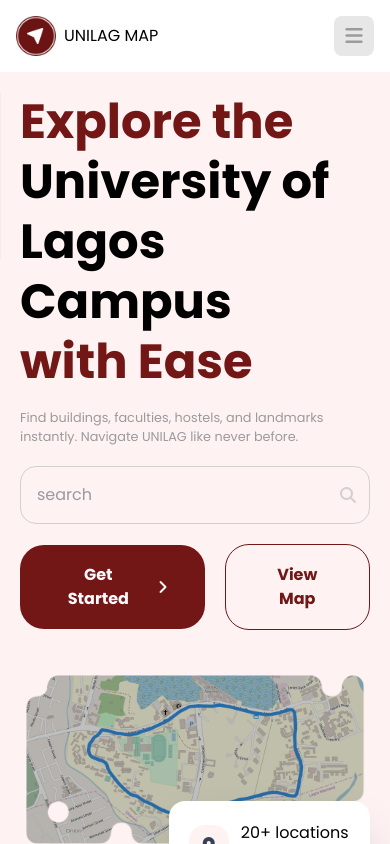
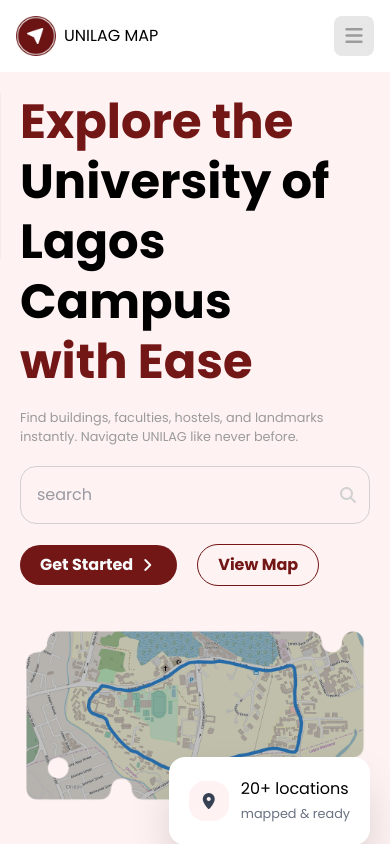
Before and after one commit to Jackson-51/web-compass, a React (Vite) app: page / in a window 390 px wide. Shown: the top 844 px of the page. Built offline with nearby package versions, Linux system fonts and the light colour scheme.

Commit message:
Adjust button styles for responsiveness

```diff
--- a/src/App.jsx
+++ b/src/App.jsx
@@ -77,11 +77,11 @@
             </div>
 
             <div className="flex items-center gap-5">
-              <button className="cursor-pointer px-8 py-4.5 bg-(--baseColor) rounded-3xl text-gray-50 font-bold flex items-center gap-2">
+              <button className="cursor-pointer px-5 md:px-8 py-2 md:py-4.5 bg-(--baseColor) rounded-3xl text-gray-50 font-bold flex items-center gap-1 md:gap-2">
                 Get Started
                 <i className="fa-solid fa-angle-right"></i>
               </button>
-              <button className="cursor-pointer px-8 py-4.5 border border-(--baseColor) text-(--baseColor) rounded-3xl font-bold">
+              <button className="cursor-pointer px-5 md:px-8 py-2 md:py-4.5 border border-(--baseColor) text-(--baseColor) rounded-3xl font-bold">
                 View Map
               </button>
             </div>
```
